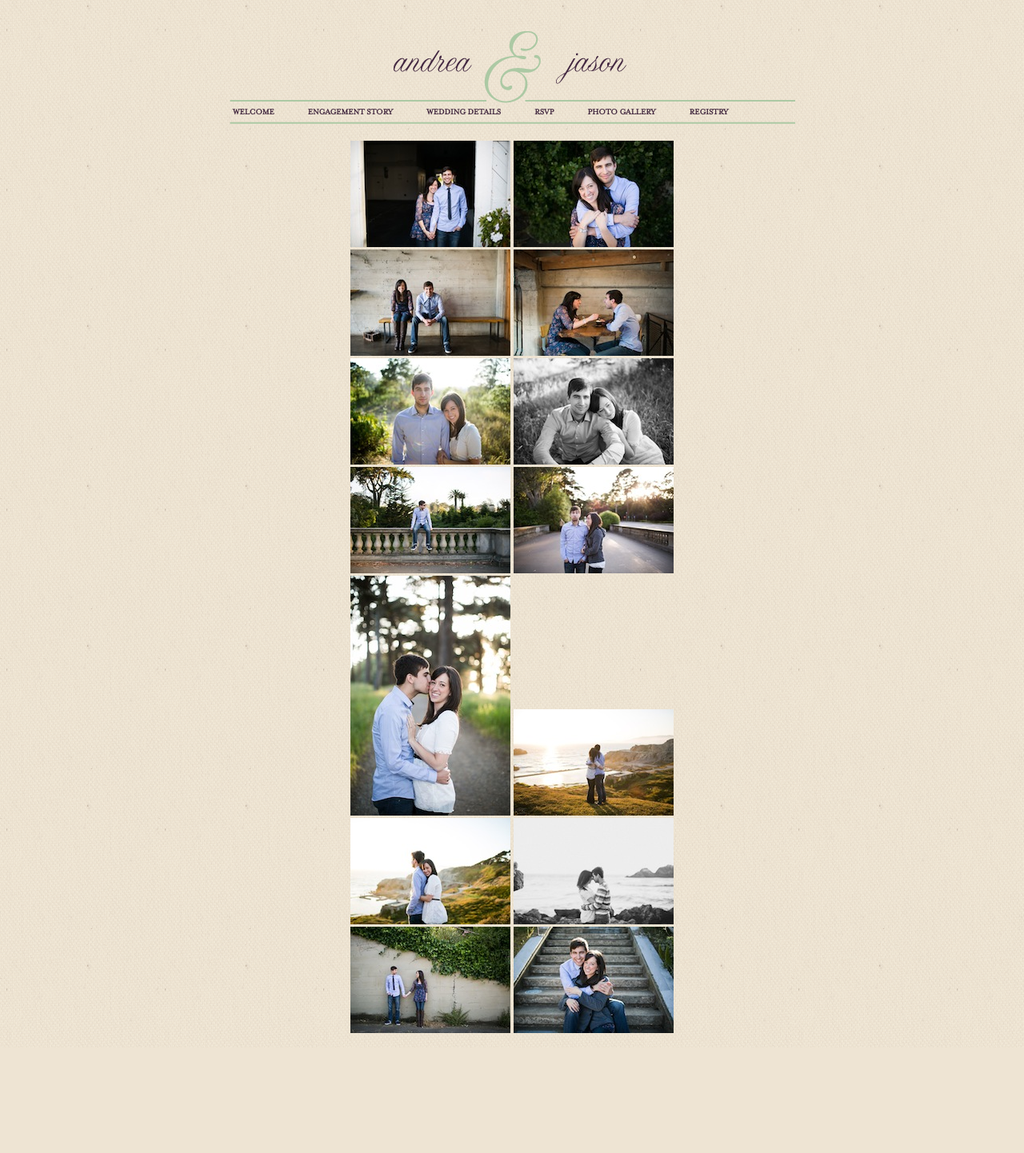
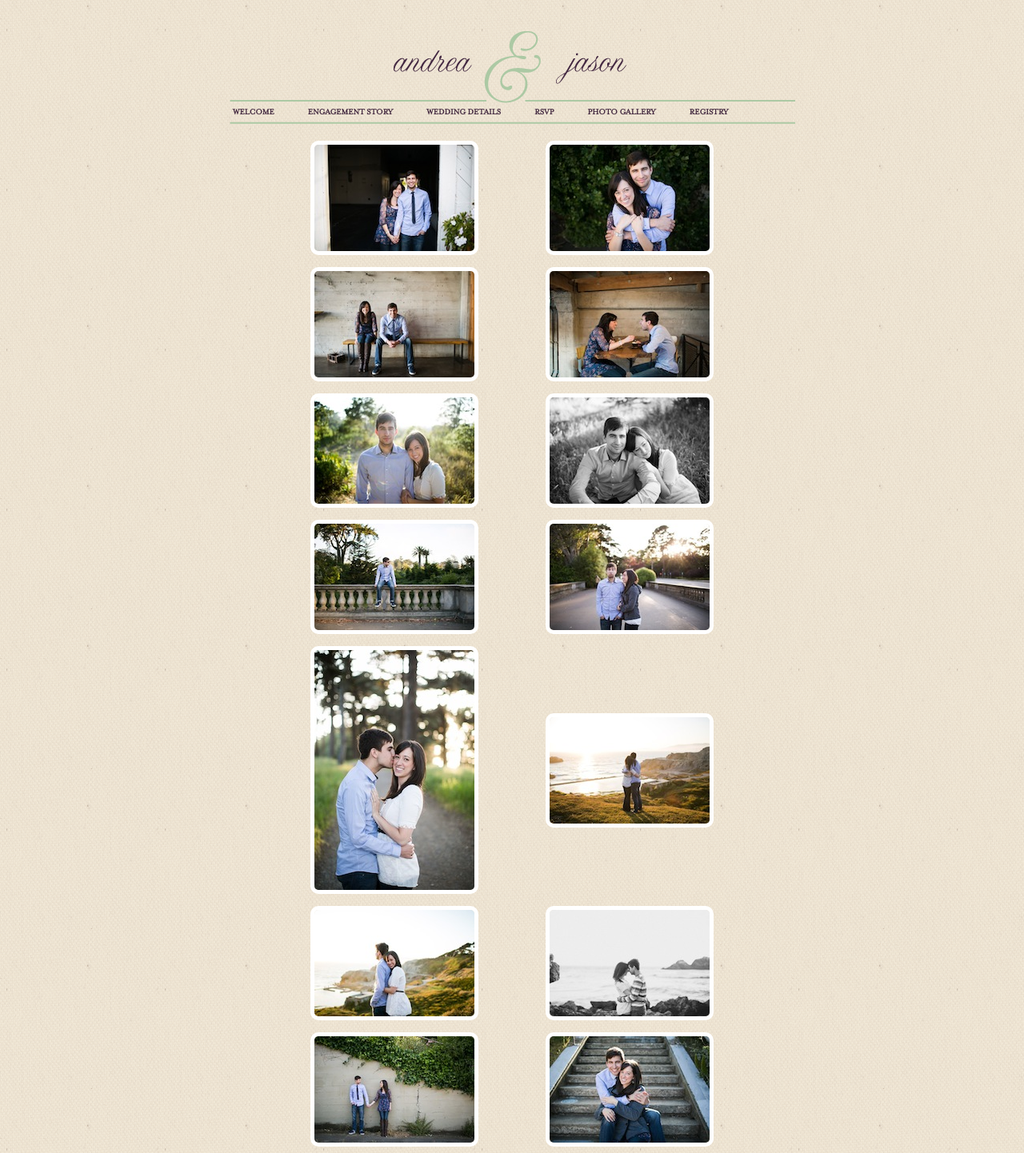
Before and after one commit to cam3ron/jasonandrea.com, a PHP site: page /photo-gallery.php in a window 1280 px wide. Shown: the whole page at 80% size. Before the commit the page ends 1310 px from the top, so only its background shows below. Run offline with PHP 8.4, Linux system fonts and the light colour scheme.

Commit message:
updated css

```diff
--- a/css/master.css
+++ b/css/master.css
@@ -161,6 +161,7 @@ body {
         font-size: 14pt;
         color: #3A3938;
 }
+
 
 #header {
 	text-align: center;
@@ -421,7 +422,7 @@ body {
 	text-align: center;
 	width: 715px;
 /*	margin-left: 220px; */
-	margin: 15px auto;
+	margin: 0px auto;
 }
 
 #photo-gallery h3 {
@@ -435,6 +436,21 @@ body {
 	font-size: 11pt;
 	color: #3A3938;
 	margin-top: -15px;
+}
+
+#photo-gallery img {
+        margin-top: 15px;
+	vertical-align: middle;
+        -moz-border-radius: 10px;
+        -webkit-border-radius: 10px;
+        -khtml-border-radius: 10px;
+        border-radius: 10px;
+	border-width: 5px;
+	border: solid white 5px;
+}
+
+#photo-gallery img.right {
+        margin-left: 80px;
 }
 
 /* ---------------------- registry -------------------------------------*/
--- a/photo-gallery.php
+++ b/photo-gallery.php
@@ -35,19 +35,19 @@
 
         <div id="photo-gallery">
             <a href="images/jason_and_andrea_01.jpg" rel="lightbox[roadtrip]"><img src="images/jason_and_andrea_01_thumb.jpg" /></a>
-            <a href="images/jason_and_andrea_02.jpg" rel="lightbox[roadtrip]"><img src="images/jason_and_andrea_02_thumb.jpg" /></a><br />
+            <a href="images/jason_and_andrea_02.jpg" rel="lightbox[roadtrip]"><img class="right" src="images/jason_and_andrea_02_thumb.jpg" /></a><br />
             <a href="images/jason_and_andrea_03.jpg" rel="lightbox[roadtrip]"><img src="images/jason_and_andrea_03_thumb.jpg" /></a>
-            <a href="images/jason_and_andrea_04.jpg" rel="lightbox[roadtrip]"><img src="images/jason_and_andrea_04_thumb.jpg" /></a><br />
+            <a href="images/jason_and_andrea_04.jpg" rel="lightbox[roadtrip]"><img class="right" src="images/jason_and_andrea_04_thumb.jpg" /></a><br />
             <a href="images/jason_and_andrea_05.jpg" rel="lightbox[roadtrip]"><img src="images/jason_and_andrea_05_thumb.jpg" /></a>
-            <a href="images/jason_and_andrea_06.jpg" rel="lightbox[roadtrip]"><img src="images/jason_and_andrea_06_thumb.jpg" /></a><br />
+            <a href="images/jason_and_andrea_06.jpg" rel="lightbox[roadtrip]"><img class="right" src="images/jason_and_andrea_06_thumb.jpg" /></a><br />
             <a href="images/jason_and_andrea_07.jpg" rel="lightbox[roadtrip]"><img src="images/jason_and_andrea_07_thumb.jpg" /></a>
-            <a href="images/jason_and_andrea_08.jpg" rel="lightbox[roadtrip]"><img src="images/jason_and_andrea_08_thumb.jpg" /></a><br />
+            <a href="images/jason_and_andrea_08.jpg" rel="lightbox[roadtrip]"><img class="right" src="images/jason_and_andrea_08_thumb.jpg" /></a><br />
             <a href="images/jason_and_andrea_09.jpg" rel="lightbox[roadtrip]"><img src="images/jason_and_andrea_09_thumb.jpg" /></a>
-            <a href="images/jason_and_andrea_10.jpg" rel="lightbox[roadtrip]"><img src="images/jason_and_andrea_10_thumb.jpg" /></a><br />
+            <a href="images/jason_and_andrea_10.jpg" rel="lightbox[roadtrip]"><img class="right" src="images/jason_and_andrea_10_thumb.jpg" /></a><br />
             <a href="images/jason_and_andrea_11.jpg" rel="lightbox[roadtrip]"><img src="images/jason_and_andrea_11_thumb.jpg" /></a>
-            <a href="images/jason_and_andrea_12.jpg" rel="lightbox[roadtrip]"><img src="images/jason_and_andrea_12_thumb.jpg" /></a><br />
+            <a href="images/jason_and_andrea_12.jpg" rel="lightbox[roadtrip]"><img class="right" src="images/jason_and_andrea_12_thumb.jpg" /></a><br />
             <a href="images/jason_and_andrea_13.jpg" rel="lightbox[roadtrip]"><img src="images/jason_and_andrea_13_thumb.jpg" /></a>
-            <a href="images/jason_and_andrea_14.jpg" rel="lightbox[roadtrip]"><img src="images/jason_and_andrea_14_thumb.jpg" /></a><br />
+            <a href="images/jason_and_andrea_14.jpg" rel="lightbox[roadtrip]"><img class="right" src="images/jason_and_andrea_14_thumb.jpg" /></a><br />
         </div><!-- welcome_photo -->
     </div><!-- container -->
 </body>
```
